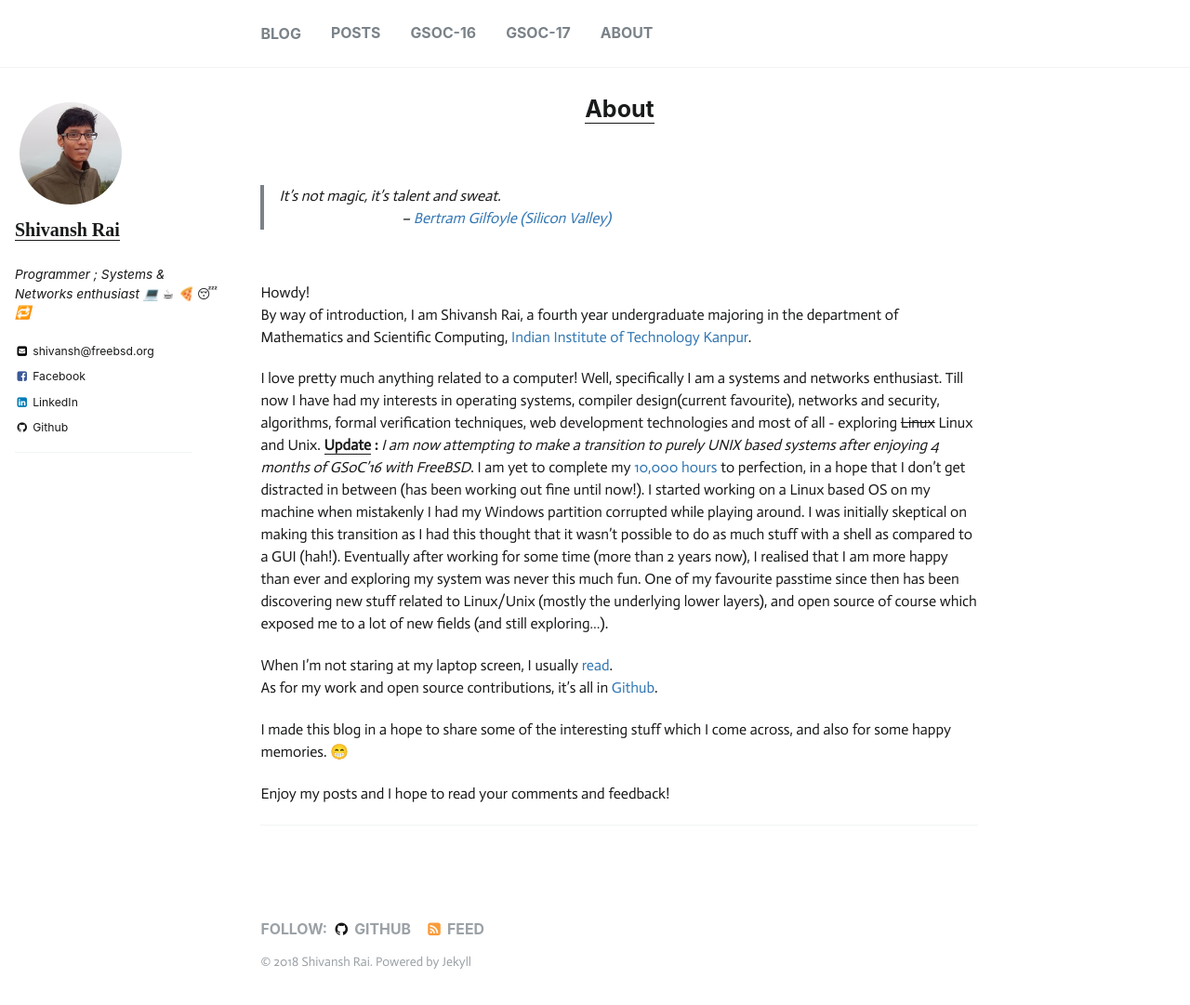
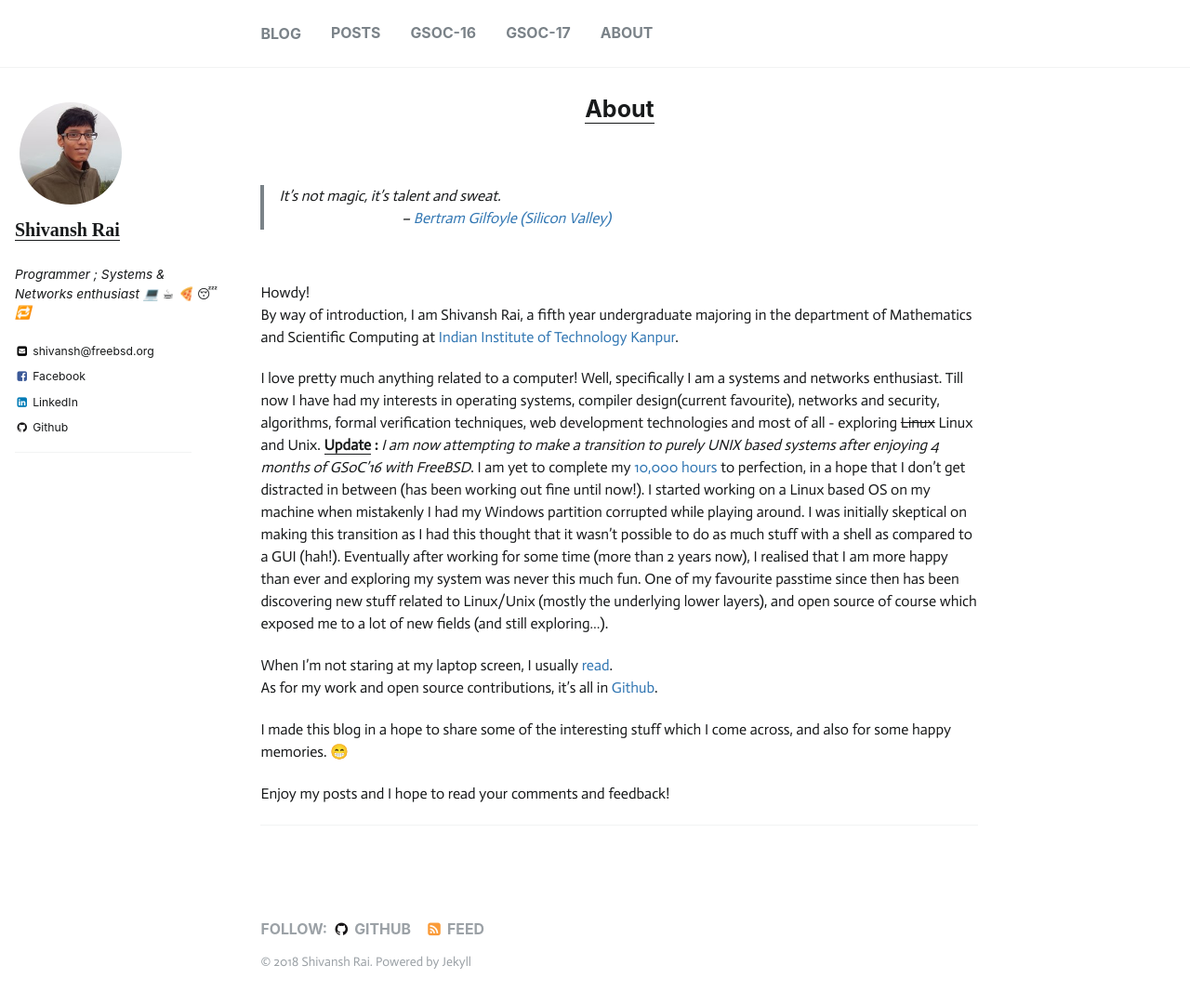
Before and after one commit to shivansh/shivansh.github.io, a Jekyll site: the page built from _pages/about.md, in a window 1280 px wide and 1093 px high. Shown: the top 1081 px of the window at 93% size. Built offline with Jekyll 4.4.1, drawn with Linux system fonts in a browser that asks for light colours; emoji names are drawn with the system emoji font.

```diff
--- a/_pages/about.md
+++ b/_pages/about.md
@@ -9,7 +9,7 @@
 
 <br>
 Howdy!<br>
-By way of introduction, I am Shivansh Rai, a fourth year undergraduate majoring in the department of Mathematics and Scientific Computing, [Indian Institute of Technology Kanpur](http://www.iitk.ac.in/){:target="_blank"}.
+By way of introduction, I am Shivansh Rai, a fifth year undergraduate majoring in the department of Mathematics and Scientific Computing at [Indian Institute of Technology Kanpur](http://www.iitk.ac.in/){:target="_blank"}.
 
 I love pretty much anything related to a computer! Well, specifically I am a systems and networks enthusiast. Till now I have had my interests in operating systems, compiler design(current favourite), networks and security, algorithms, formal verification techniques, web development technologies and most of all - exploring ~~Linux~~ Linux and Unix. **<u>Update</u> :** _I am now attempting to make a transition to purely UNIX based systems after enjoying 4 months of GSoC'16 with FreeBSD_. I am yet to complete my [10,000 hours](http://www.wisdomgroup.com/blog/10000-hours-of-practice/){:target="_blank"} to perfection, in a hope that I don't get distracted in between (has been working out fine until now!). I started working on a Linux based OS on my machine when mistakenly I had my Windows partition corrupted while playing around. I was initially skeptical on making this transition as I had this thought that it wasn't possible to do as much stuff with a shell as compared to a GUI (hah!). Eventually after working for some time (more than 2 years now), I realised that I am more happy than ever and exploring my system was never this much fun. One of my favourite passtime since then has been discovering new stuff related to Linux/Unix (mostly the underlying lower layers), and open source of course which exposed me to a lot of new fields (and still exploring...).
 
```
Also changed, not shown: 1 other file.
